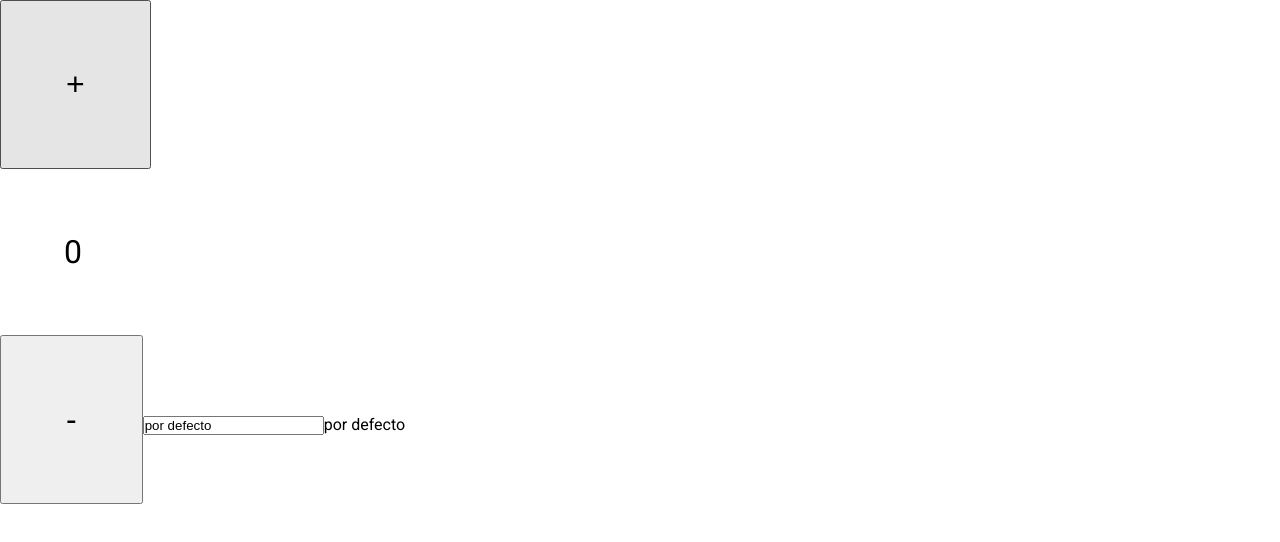
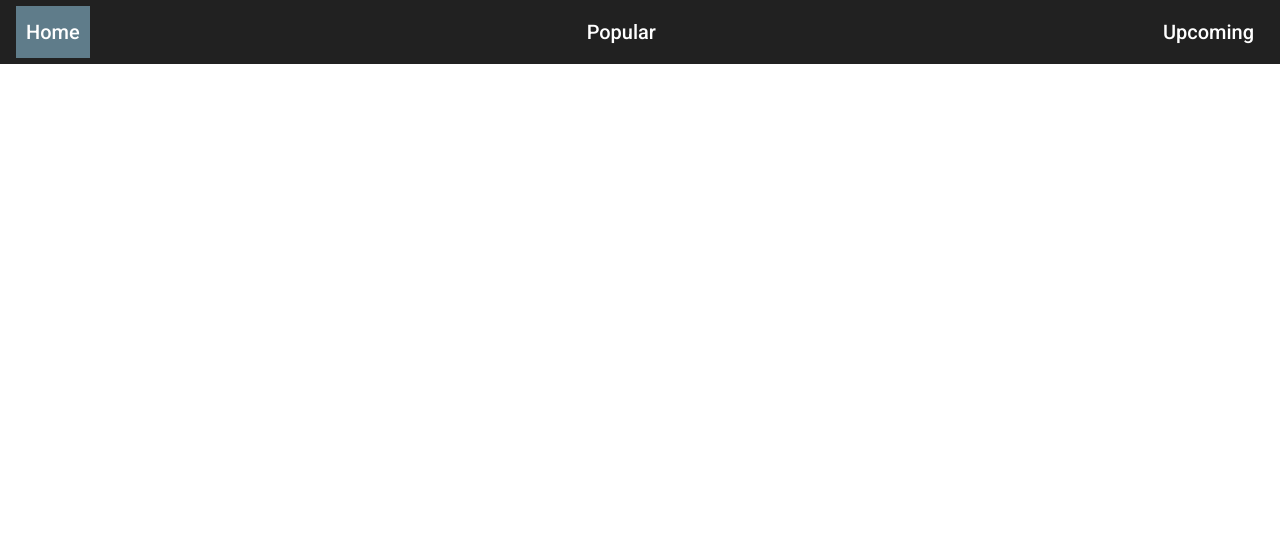
Before and after one commit to Franjrsierra18/Movie-app-Angular, an Angular app: page / in a window 1280 px wide. Shown: the top 542 px of the page. Built offline with nearby package versions, Linux system fonts and the light colour scheme.

Commit message:
muchos cambios

```diff
--- a/src/app/app-routing.module.ts
+++ b/src/app/app-routing.module.ts
@@ -1,8 +1,13 @@
 import { NgModule } from '@angular/core';
 import { Routes, RouterModule } from '@angular/router';
+import { MoviesComponent } from './components/movies/movies.component';
 
 
-const routes: Routes = [];
+const routes: Routes = [
+  { path: 'movie/:category', component: MoviesComponent },
+  // {path:'upcoming',component:},
+
+];
 
 @NgModule({
   imports: [RouterModule.forRoot(routes)],
--- a/src/app/app.component.html
+++ b/src/app/app.component.html
@@ -1,2 +1,2 @@
-<app-counter></app-counter>
+<app-header></app-header>
 <router-outlet></router-outlet>
--- /dev/null
+++ b/src/app/components/header/header.component.html
@@ -0,0 +1,13 @@
+<header>
+    <mat-toolbar class="navigation">
+        <a [routerLink]="['/']" routerLinkActive="router-link-active" [routerLinkActiveOptions]="{ exact: true }">
+            Home
+        </a>
+        <a [routerLink]="['/movie/popular']" routerLinkActive="router-link-active">
+            Popular
+        </a>
+        <a [routerLink]="['/movie/upcoming']" routerLinkActive="router-link-active">
+            Upcoming
+        </a>
+    </mat-toolbar>
+</header>
--- /dev/null
+++ b/src/app/components/header/header.component.scss
@@ -0,0 +1,12 @@
+.navigation {
+    display: flex;
+    justify-content: space-between;
+    a{
+        all:unset;
+        padding: 0.5em;
+        cursor: pointer;
+    }
+    .router-link-active {
+        background-color: rgba(164, 226, 255, 0.472);
+    }
+}
--- /dev/null
+++ b/src/app/components/header/header.component.ts
@@ -0,0 +1,15 @@
+import { Component, OnInit } from '@angular/core';
+
+@Component({
+  selector: 'app-header',
+  templateUrl: './header.component.html',
+  styleUrls: ['./header.component.scss']
+})
+export class HeaderComponent implements OnInit {
+
+  constructor() { }
+
+  ngOnInit() {
+  }
+
+}
--- /dev/null
+++ b/src/app/components/movies/movies.component.html
@@ -0,0 +1,8 @@
+<div class="peliculas">
+
+    <div class="pelicula" *ngFor="let movie of movies">
+        <span>{{movie.title}}</span>
+        <img src="https://image.tmdb.org/t/p/w300/{{movie.poster_path}}" alt="">
+        <br>
+    </div>
+</div>
--- /dev/null
+++ b/src/app/components/movies/movies.component.scss
@@ -0,0 +1,24 @@
+.peliculas{
+    display: grid;
+    grid-template-columns: repeat(3,1fr);
+    padding: 0.8em;
+    background-color: rgb(0, 69, 126);
+    .pelicula{
+        display: flex;
+        padding: 0.5em;
+        margin: 0.5em;
+        border-radius: 0.3em;
+        flex-direction: column;
+        background-color: rgb(0, 156, 204);
+        justify-content: space-between;
+        span{
+            font-size: 1.3em;
+            padding: 0.3em;
+        }
+        img{
+            padding: 0.3em;
+            border-radius: 0.3em;
+
+        }
+    }
+}
--- /dev/null
+++ b/src/app/components/movies/movies.component.ts
@@ -0,0 +1,34 @@
+import { Component, OnInit,OnDestroy } from '@angular/core';
+import { MovieService } from 'src/app/services/movie.service';
+import { ActivatedRoute } from '@angular/router'
+import {  Subscription } from 'rxjs';
+
+@Component({
+  selector: 'app-movies',
+  templateUrl: './movies.component.html',
+  styleUrls: ['./movies.component.scss']
+})
+export class MoviesComponent implements OnInit,OnDestroy {
+  public movies: object[];
+  public page: number = 0;
+  public paramsSubscription:Subscription;
+  constructor(public movieService: MovieService,
+    public route: ActivatedRoute) { }//inyectamos el servicio MovieService en el componente moviesComponent
+
+  ngOnInit() {//inicia el component
+    this.paramsSubscription=this.route.paramMap.subscribe(paramsMap=>{//nos suscribimos a cambios en los parámetros de la url ej: /movie/movies o /movie/upcoming
+
+      this.getMovies(paramsMap['params']['category'])//upcoming o /movies
+    })
+  }
+  getMovies(category){
+    this.movieService.getMovies(category, 'es-ES', '1').subscribe(
+      res => this.movies = res['results'],
+      error => console.log(error))
+  }
+  ngOnDestroy(){
+    this.paramsSubscription.unsubscribe()
+    console.log(this.paramsSubscription);
+
+  }
+}
--- /dev/null
+++ b/src/app/services/movie.service.ts
@@ -0,0 +1,14 @@
+import { Injectable } from '@angular/core';
+import { HttpClient } from '@angular/common/http';
+import { Observable } from 'rxjs';
+
+@Injectable({
+  providedIn: 'root'
+})
+export class MovieService {
+  constructor(public http:HttpClient) { }//inyectamos el httpClient de angular para hacer AJAX
+
+  getMovies(category:string,language:string,page:string):Observable<object>{//creamos tantos métodos como necesitemos para traer la información que requieren nuestros componentes
+    return this.http.get(`https://api.themoviedb.org/3/movie/${category}?api_key=09e6cf9871795d48bba7c9be1465ff3e&language=${language}&page=${page}`);
+  }
+}
```
Also changed, not shown: src/app/app.module.ts (+12 -3 lines), 1 other file (tests, documents, lock files or other folders).
